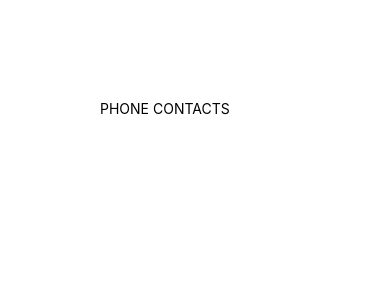
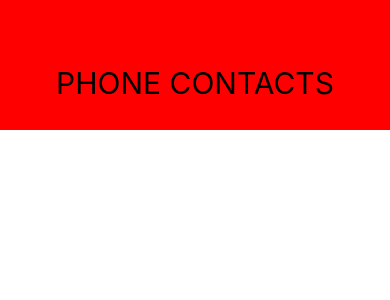
Before and after one commit to saranyavinjarapu/PhoneContacts_ReactNative, a React Native app: screen / in a window 390 px wide. Shown: the top 300 px of the page. Built offline with nearby package versions, Linux system fonts and the light colour scheme.

Commit message:
added styling to header and app components

```diff
--- a/App.js
+++ b/App.js
@@ -13,6 +13,5 @@ export default function App() {
 const styles = StyleSheet.create({
   screen: {
     flex: 1,
-    padding: 100,
   },
 });
--- a/components/Header.js
+++ b/components/Header.js
@@ -3,12 +3,27 @@ import { StyleSheet, View, Text } from "react-native";
 
 const Header = (props) => {
   return (
-    <View>
-      <Text>{props.title}</Text>
+    <View style={styles.header}>
+      <Text style={styles.headerTitle} testID={"header_text"}>
+        {props.title}
+      </Text>
     </View>
   );
 };
 
-const styles = StyleSheet.create({});
+const styles = StyleSheet.create({
+  header: {
+    width: "100%",
+    height: 130,
+    paddingTop: 36,
+    backgroundColor: "red",
+    alignItems: "center",
+    justifyContent: "center",
+  },
+  headerTitle: {
+    color: "black",
+    fontSize: 30,
+  },
+});
 
 export default Header;
```
